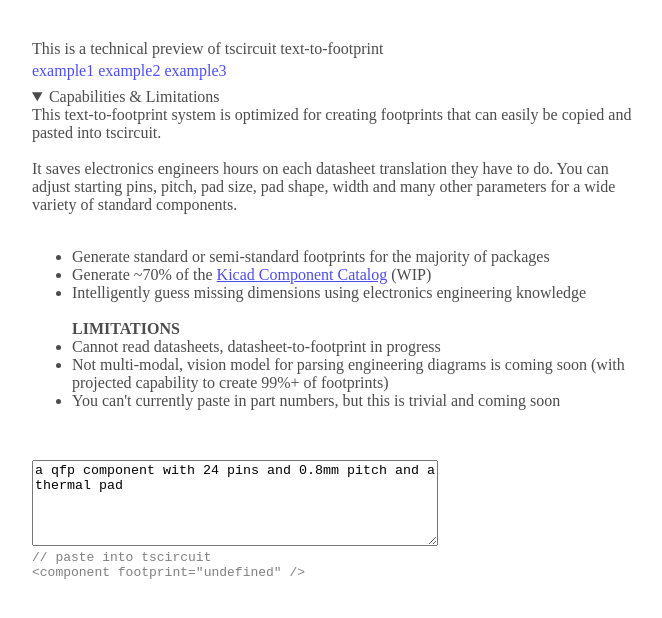
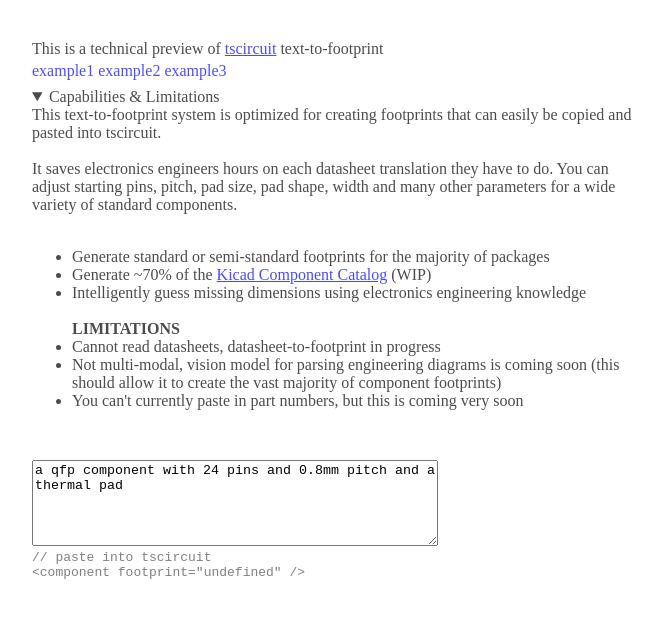
Before and after one commit to tscircuit/text-to-footprint, a Next.js app: page / in a window 1280 px wide. Both pictures are taken after a click on the heading "Capabilities & Limitations". Shown: the top 618 px of the page, without its empty margins (308-970 px from the left). Built offline with nearby package versions, Linux system fonts and the light colour scheme; no server answers.

Commit message:
minor description improvements

```diff
--- a/app/page.tsx
+++ b/app/page.tsx
@@ -29,7 +29,8 @@
     >
       <div style={{ display: "flex", flexDirection: "column" }}>
         <div style={{ opacity: 0.7, paddingBottom: 16 }}>
-          This is a technical preview of tscircuit text-to-footprint
+          This is a technical preview of{" "}
+          <a href="https://tscircuit.com">tscircuit</a> text-to-footprint
           <div style={{ display: "flex", gap: "4px", paddingTop: 4 }}>
             <div
               style={{ cursor: "pointer", color: "blue" }}
@@ -93,12 +94,12 @@
                 </li>
                 <li>
                   Not multi-modal, vision model for parsing engineering diagrams
-                  is coming soon (with projected capability to create 99%+ of
-                  footprints)
+                  is coming soon (this should allow it to create the vast
+                  majority of component footprints)
                 </li>
                 <li>
-                  You can't currently paste in part numbers, but this is trivial
-                  and coming soon
+                  You can't currently paste in part numbers, but this is coming
+                  very soon
                 </li>
               </ul>
               <br />
```
